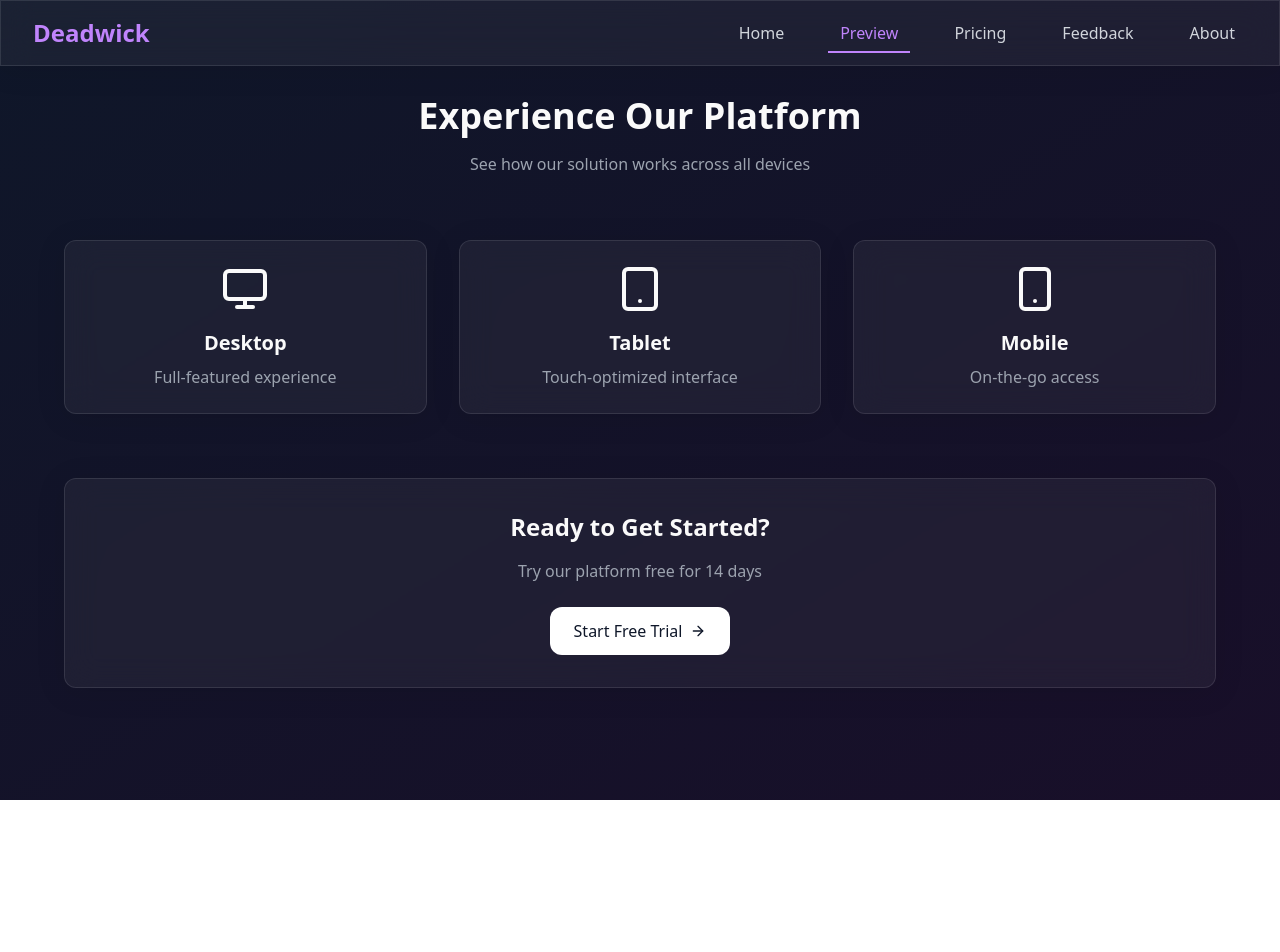
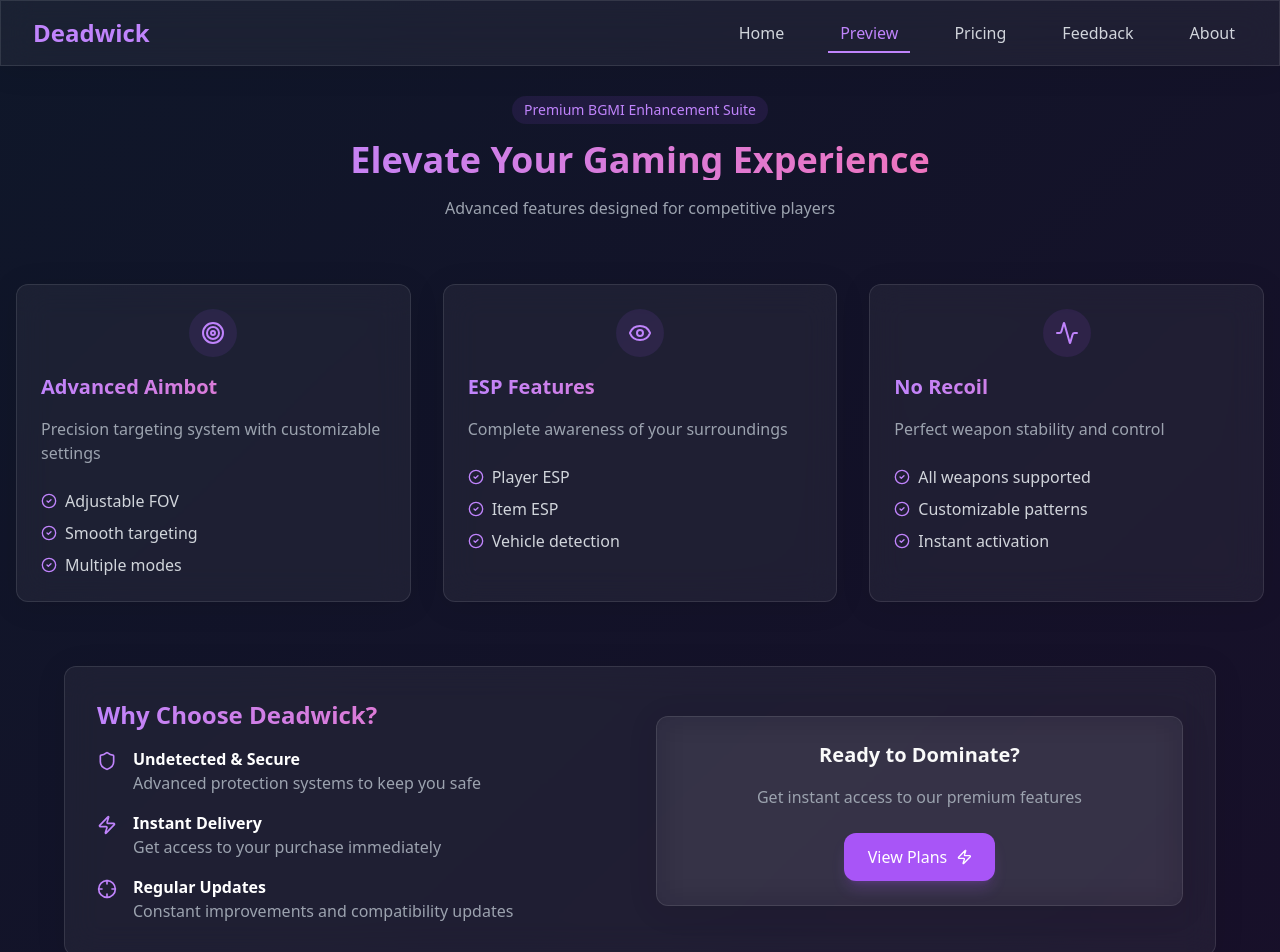
Before and after one commit to ygyug76/deadwick, a React (Vite) app: page /preview in a window 1280 px wide. Shown: the top 952 px of the page. Before the commit the page ends 800 px from the top, so only its background shows below. Built offline with nearby package versions, Linux system fonts and the light colour scheme.

Commit message:
Improve website codebase
This commit integrates code for a website selling cheat-related products, aiming for improved functionality and user experience.  The code is consolidated into a single file.

```diff
--- a/src/pages/Preview.tsx
+++ b/src/pages/Preview.tsx
@@ -1,8 +1,51 @@
 
 import { motion } from "framer-motion";
-import { ArrowRight, Monitor, Smartphone, Tablet } from "lucide-react";
+import {
+  Crosshair,
+  Eye,
+  Shield,
+  Zap,
+  Target,
+  Activity,
+  CheckCircle2
+} from "lucide-react";
+import { Link } from "react-router-dom";
 
 const Preview = () => {
+  const features = [
+    {
+      icon: Target,
+      title: "Advanced Aimbot",
+      description: "Precision targeting system with customizable settings",
+      benefits: ["Adjustable FOV", "Smooth targeting", "Multiple modes"]
+    },
+    {
+      icon: Eye,
+      title: "ESP Features",
+      description: "Complete awareness of your surroundings",
+      benefits: ["Player ESP", "Item ESP", "Vehicle detection"]
+    },
+    {
+      icon: Activity,
+      title: "No Recoil",
+      description: "Perfect weapon stability and control",
+      benefits: ["All weapons supported", "Customizable patterns", "Instant activation"]
+    }
+  ];
+
+  const container = {
+    hidden: { opacity: 0 },
+    show: {
+      opacity: 1,
+      transition: { staggerChildren: 0.1 }
+    }
+  };
+
+  const item = {
+    hidden: { opacity: 0, y: 20 },
+    show: { opacity: 1, y: 0 }
+  };
+
   return (
     <div className="min-h-screen pt-24 px-4">
       <motion.div
@@ -11,45 +54,138 @@ const Preview = () => {
         transition={{ duration: 0.5 }}
         className="text-center max-w-3xl mx-auto mb-16"
       >
-        <h1 className="text-4xl font-bold mb-4">Experience Our Platform</h1>
-        <p className="text-gray-400">See how our solution works across all devices</p>
+        <span className="px-3 py-1 text-sm font-medium bg-purple-500/10 text-purple-400 rounded-full mb-4 inline-block">
+          Premium BGMI Enhancement Suite
+        </span>
+        <h1 className="text-4xl font-bold mb-4 text-gradient">
+          Elevate Your Gaming Experience
+        </h1>
+        <p className="text-gray-400">
+          Advanced features designed for competitive players
+        </p>
       </motion.div>
 
-      <div className="max-w-6xl mx-auto">
-        <div className="grid grid-cols-1 md:grid-cols-3 gap-8 mb-16">
-          {[
-            { icon: Monitor, title: "Desktop", desc: "Full-featured experience" },
-            { icon: Tablet, title: "Tablet", desc: "Touch-optimized interface" },
-            { icon: Smartphone, title: "Mobile", desc: "On-the-go access" },
-          ].map(({ icon: Icon, title, desc }, index) => (
+      <motion.div
+        variants={container}
+        initial="hidden"
+        animate="show"
+        className="max-w-7xl mx-auto grid grid-cols-1 md:grid-cols-3 gap-8 mb-16"
+      >
+        {features.map((feature, index) => {
+          const Icon = feature.icon;
+          return (
             <motion.div
-              key={title}
-              initial={{ opacity: 0, x: -20 }}
-              animate={{ opacity: 1, x: 0 }}
-              transition={{ duration: 0.5, delay: index * 0.1 }}
-              className="glass-panel p-6 rounded-xl text-center hover-scale"
+              key={feature.title}
+              variants={item}
+              className="glass-panel p-6 rounded-xl hover-scale"
+              whileHover={{ y: -5 }}
             >
-              <Icon className="w-12 h-12 mx-auto mb-4" />
-              <h3 className="text-xl font-semibold mb-2">{title}</h3>
-              <p className="text-gray-400">{desc}</p>
+              <div className="w-12 h-12 mx-auto mb-4 rounded-full bg-purple-500/10 flex items-center justify-center">
+                <Icon className="h-6 w-6 text-purple-400" />
+              </div>
+              <h3 className="text-xl font-semibold mb-4 text-gradient">
+                {feature.title}
+              </h3>
+              <p className="text-gray-400 mb-6">{feature.description}</p>
+              <ul className="space-y-2">
+                {feature.benefits.map((benefit) => (
+                  <li key={benefit} className="flex items-center text-gray-300">
+                    <CheckCircle2 className="h-4 w-4 text-purple-400 mr-2" />
+                    {benefit}
+                  </li>
+                ))}
+              </ul>
             </motion.div>
-          ))}
+          );
+        })}
+      </motion.div>
+
+      <motion.div
+        initial={{ opacity: 0 }}
+        animate={{ opacity: 1 }}
+        transition={{ duration: 0.5, delay: 0.3 }}
+        className="max-w-6xl mx-auto"
+      >
+        <div className="glass-panel p-8 rounded-xl">
+          <div className="grid grid-cols-1 md:grid-cols-2 gap-8">
+            <div>
+              <h2 className="text-2xl font-bold mb-4 text-gradient">
+                Why Choose Deadwick?
+              </h2>
+              <div className="space-y-4">
+                {[
+                  {
+                    icon: Shield,
+                    title: "Undetected & Secure",
+                    desc: "Advanced protection systems to keep you safe"
+                  },
+                  {
+                    icon: Zap,
+                    title: "Instant Delivery",
+                    desc: "Get access to your purchase immediately"
+                  },
+                  {
+                    icon: Crosshair,
+                    title: "Regular Updates",
+                    desc: "Constant improvements and compatibility updates"
+                  }
+                ].map((item) => (
+                  <div key={item.title} className="flex items-start">
+                    <div className="mt-1">
+                      <item.icon className="h-5 w-5 text-purple-400" />
+                    </div>
+                    <div className="ml-4">
+                      <h3 className="font-semibold text-white">{item.title}</h3>
+                      <p className="text-gray-400">{item.desc}</p>
+                    </div>
+                  </div>
+                ))}
+              </div>
+            </div>
+
+            <div className="flex flex-col justify-center">
+              <div className="glass-panel p-6 rounded-xl text-center">
+                <h3 className="text-xl font-bold mb-4">Ready to Dominate?</h3>
+                <p className="text-gray-400 mb-6">
+                  Get instant access to our premium features
+                </p>
+                <Link
+                  to="/pricing"
+                  className="inline-flex items-center px-6 py-3 rounded-lg bg-purple-500 text-white hover:bg-purple-600 transition-all duration-200 shadow-lg shadow-purple-500/20 hover:shadow-purple-500/40"
+                >
+                  View Plans
+                  <motion.div
+                    animate={{ x: [0, 4, 0] }}
+                    transition={{ repeat: Infinity, duration: 1.5 }}
+                  >
+                    <Zap className="ml-2 h-4 w-4" />
+                  </motion.div>
+                </Link>
+              </div>
+            </div>
+          </div>
         </div>
+      </motion.div>
 
-        <motion.div
-          initial={{ opacity: 0 }}
-          animate={{ opacity: 1 }}
-          transition={{ duration: 0.5, delay: 0.3 }}
-          className="glass-panel p-8 rounded-xl text-center"
+      <motion.div
+        initial={{ opacity: 0, y: 20 }}
+        animate={{ opacity: 1, y: 0 }}
+        transition={{ duration: 0.5, delay: 0.4 }}
+        className="max-w-2xl mx-auto text-center mt-16 glass-panel p-8 rounded-xl"
+      >
+        <h2 className="text-2xl font-bold mb-4 text-gradient">
+          24/7 Premium Support
+        </h2>
+        <p className="text-gray-400 mb-6">
+          Our dedicated team is always here to help you with any questions or issues
+        </p>
+        <Link
+          to="/feedback"
+          className="inline-flex items-center px-6 py-3 rounded-lg border border-purple-500/20 hover:bg-purple-500/5 transition-all duration-200"
         >
-          <h2 className="text-2xl font-bold mb-4">Ready to Get Started?</h2>
-          <p className="text-gray-400 mb-6">Try our platform free for 14 days</p>
-          <button className="inline-flex items-center px-6 py-3 rounded-lg bg-white text-background hover:bg-gray-200 transition-colors duration-200">
-            Start Free Trial
-            <ArrowRight className="ml-2 h-4 w-4" />
-          </button>
-        </motion.div>
-      </div>
+          Contact Support
+        </Link>
+      </motion.div>
     </div>
   );
 };
```
